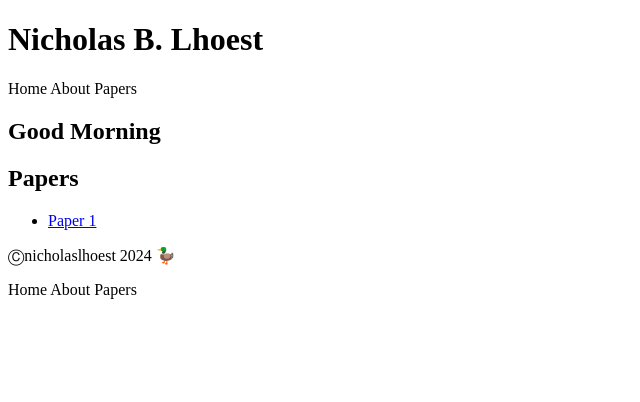
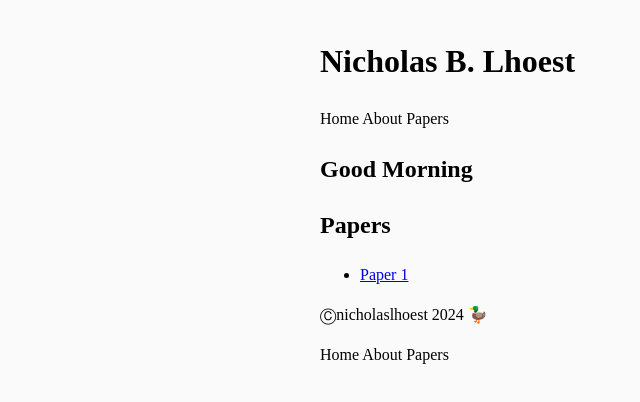
Before and after one commit to nicholaslhoest/gold, an Astro site: page / in a window 1280 px wide. Shown: the whole page, without its empty margins (0-640 px from the left). Built offline with nearby package versions, Linux system fonts and the light colour scheme; Astro itself is replaced by a stand-in of ours.

Commit message:
Act 40: (feat) Add Global CSS file.

```diff
--- a/src/pages/index.astro
+++ b/src/pages/index.astro
@@ -1,4 +1,5 @@
 ---
+import "../styles/global.css";
 ---
 
 <html lang="en">
--- /dev/null
+++ b/src/styles/global.css
@@ -0,0 +1,11 @@
+html {
+    background-color: #fafafa;
+}
+
+body {
+    margin: 0 auto;
+    width: 100%;
+    max-width: 80ch;
+    padding: 1rem;
+    line-height: 1.5;
+}
```
